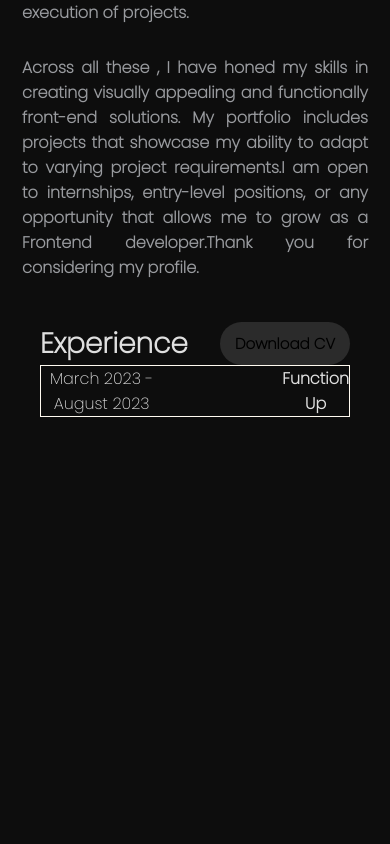
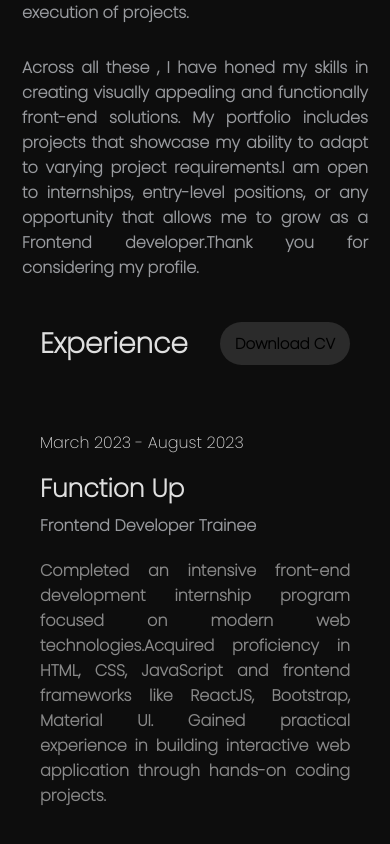
Before and after one commit to ManishKuPatra254/My-New-Portfolio, a React (Vite) app: page /about in a window 390 px wide. Shown: the part 995-1839 px from the top of the page. Before the commit the page ends 1432 px from the top, so only its background shows below. Built offline with nearby package versions, Linux system fonts and the light colour scheme.

Commit message:
added exp des

```diff
--- a/src/About/About.jsx
+++ b/src/About/About.jsx
@@ -64,7 +64,13 @@ function About() {
                     </div>
                     <div className={style.experience_detail_s}>
                         <p>March 2023 - August 2023</p>
-                        <h4>Function Up</h4>
+                        <div className={style.details_experience_s}>
+                            <h4>Function Up</h4>
+                            <p>Frontend Developer Trainee</p>
+                            <p>Completed an intensive front-end development internship
+                                program focused on modern web technologies.Acquired proficiency in HTML, CSS, JavaScript and frontend frameworks like ReactJS, Bootstrap, Material UI.
+                                Gained practical experience in building interactive web application through hands-on coding projects.</p>
+                        </div>
                     </div>
                 </div>
             </div>
--- a/src/About/About.module.css
+++ b/src/About/About.module.css
@@ -103,11 +103,46 @@
 }
 
 .experience_detail_s {
-    border: 1px solid floralwhite;
+    /* border: 1px solid floralwhite; */
+    padding: 50px 0px;
     display: flex;
     align-items: center;
-    gap: 120px;
+    /* gap: 250px; */
 }
+
+.experience_detail_s p:nth-child(1) {
+    width: 38%;
+    text-align: justify;
+    /* border: 1px solid floralwhite; */
+}
+
+.details_experience_s {
+    width: 100%;
+    float: left;
+    /* border: 1px solid fuchsia; */
+    text-align: justify;
+}
+
+.details_experience_s h4 {
+    font-size: 25px;
+}
+
+.details_experience_s p:nth-child(2) {
+    padding: 5px 0px;
+    color: #999b9f;
+    font-weight: 800;
+}
+
+.details_experience_s p:nth-child(3) {
+    padding: 15px 0px;
+    color: #898989;
+    font-weight: 800;
+}
+
+.experience_detail_s:last-of-type {
+    border-bottom: 1px solid rgb(201, 201, 201);
+}
+
 
 @media screen and (max-width:1100px) {
 
@@ -144,11 +179,9 @@
     .main_experience_about {
         width: 100%;
         padding: 20px 40px;
-        /* border: 1px solid rgb(255, 255, 255); */
     }
 
     .sub_experience_about {
-        /* border: 1px solid red; */
         display: flex;
         align-items: center;
     }
@@ -163,5 +196,14 @@
         font-size: 15px;
     }
 
+    .experience_detail_s {
+        display: flex;
+        float: left;
+        flex-direction: column;
+    }
 
+    .experience_detail_s p:nth-child(1) {
+        width: 100%;
+        padding: 15px 0px;
+    }
 }
```
